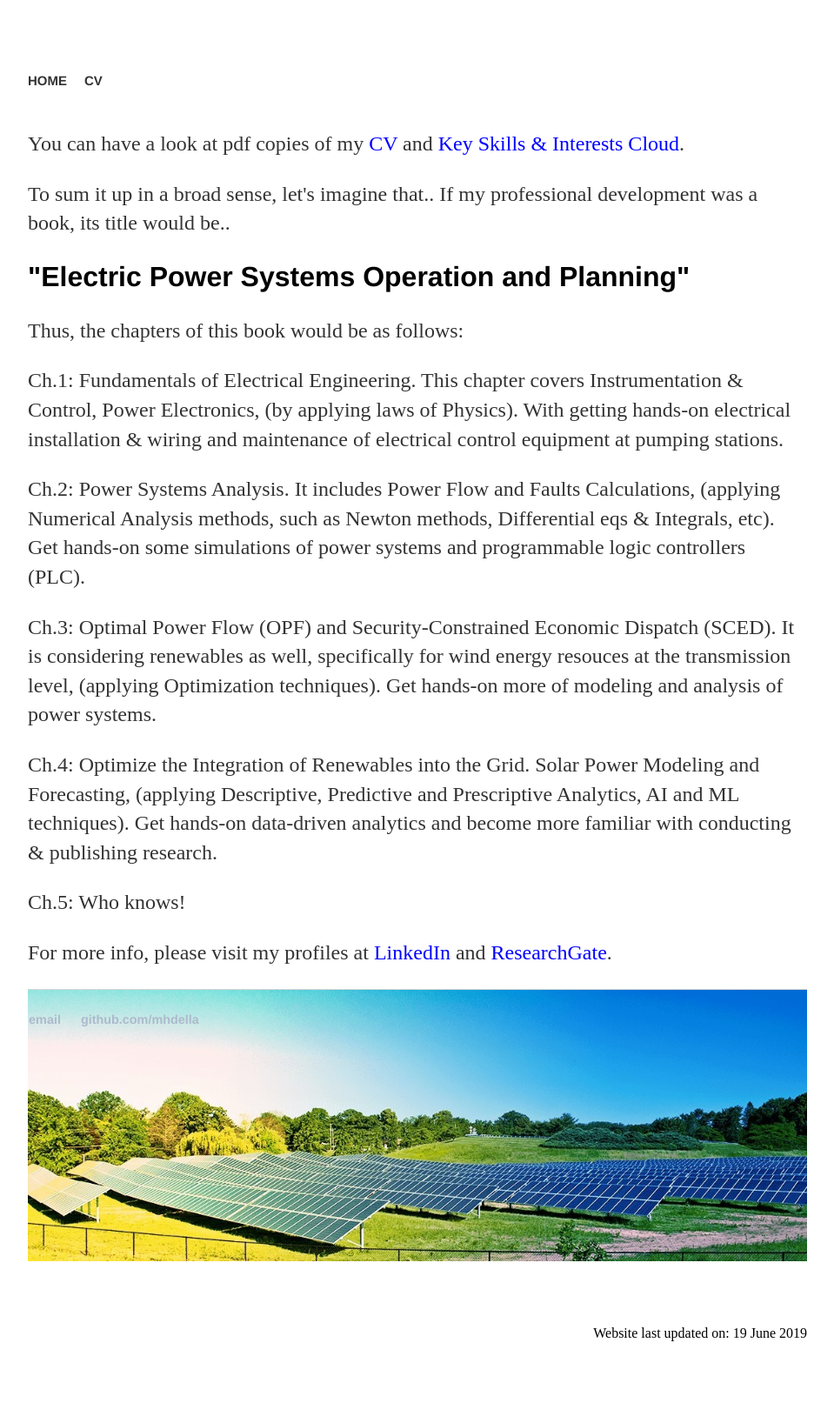
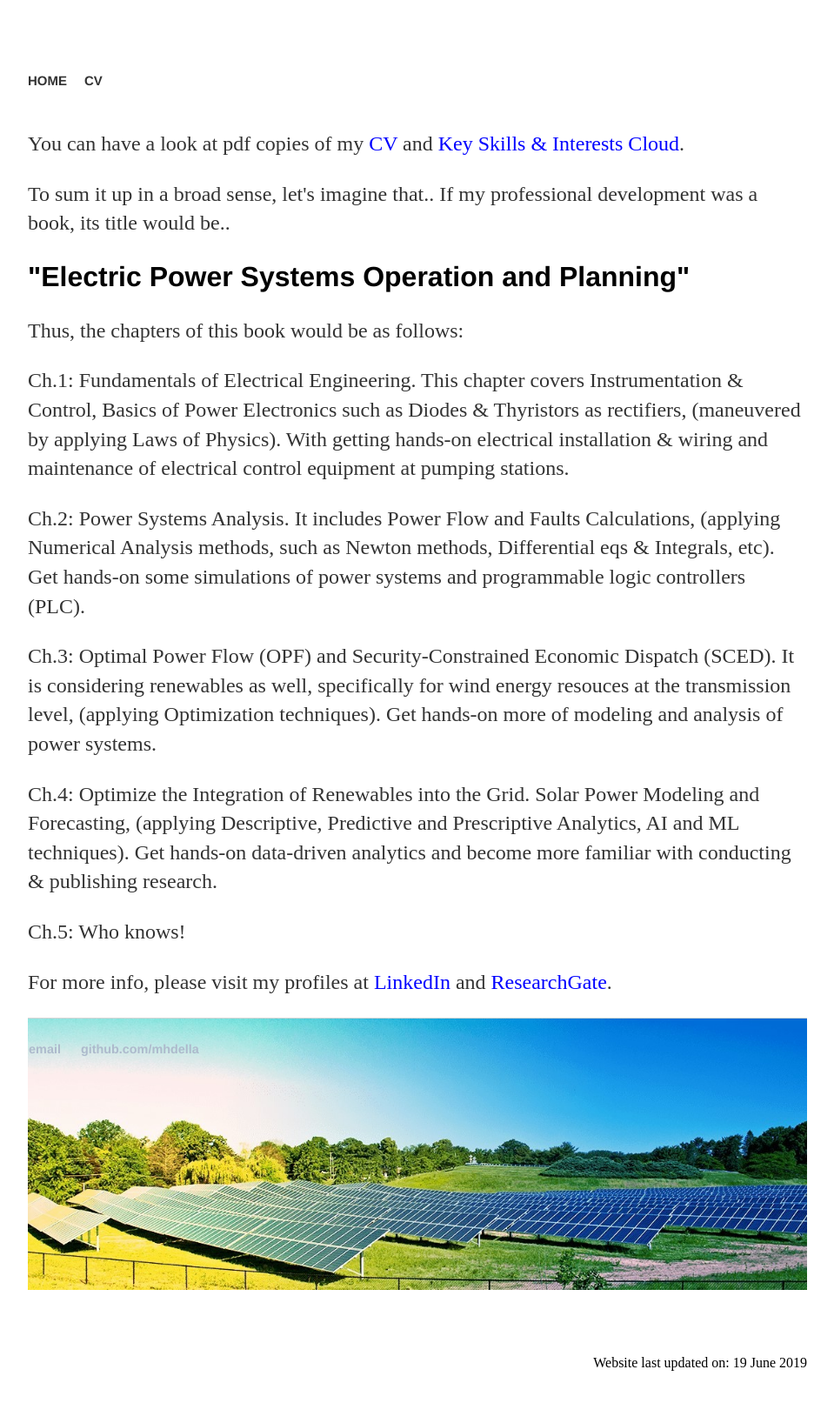
Before and after one commit to MohamedAbuella/MohamedAbuella.github.io, a Jekyll site: the page built from cv/index.html, in a window 1280 px wide. Shown: the whole page at 87% size, without its empty margins (160-1119 px from the left). Built offline with Jekyll 4.4.1, drawn with Linux system fonts in a browser that asks for light colours; nearby versions of some CDN libraries; a script that is not in the unit is left out; comment, search, counter and statistics services are not loaded; before the commit the page ends 1602 px from its top, so only the background shows below that.

Commit message:
Update index.html

```diff
--- a/cv/index.html
+++ b/cv/index.html
@@ -9,7 +9,7 @@ title: CV
 
 <p> To sum it up in a broad sense, let's imagine that.. If my professional development was a book, its title would be..  </p> <h2>"Electric Power Systems Operation and Planning"</h2>
 <p> Thus, the chapters of this book would be as follows:</p>
-<p>Ch.1: Fundamentals of Electrical Engineering. This chapter covers Instrumentation & Control, Power Electronics, (by applying laws of Physics). With getting hands-on electrical installation & wiring and maintenance of electrical control equipment at pumping stations.</p>
+<p>Ch.1: Fundamentals of Electrical Engineering. This chapter covers Instrumentation & Control, Basics of Power Electronics such as Diodes & Thyristors as rectifiers, (maneuvered by applying Laws of Physics). With getting hands-on electrical installation & wiring and maintenance of electrical control equipment at pumping stations.</p>
 <p>Ch.2: Power Systems Analysis. It includes Power Flow and Faults Calculations, (applying Numerical Analysis methods, such as Newton methods, Differential eqs & Integrals, etc). Get hands-on some simulations of power systems and programmable logic controllers (PLC).</p>
 <p>Ch.3: Optimal Power Flow (OPF) and Security-Constrained Economic Dispatch (SCED). It is considering renewables as well, specifically for wind energy resouces at the transmission level, (applying Optimization techniques). Get hands-on more of modeling and analysis of power systems.</p>
 <p>Ch.4: Optimize the Integration of Renewables into the Grid. Solar Power Modeling and Forecasting, (applying Descriptive, Predictive and Prescriptive Analytics, AI and ML techniques). Get hands-on data-driven analytics and become more familiar with conducting & publishing research.</p>
```
